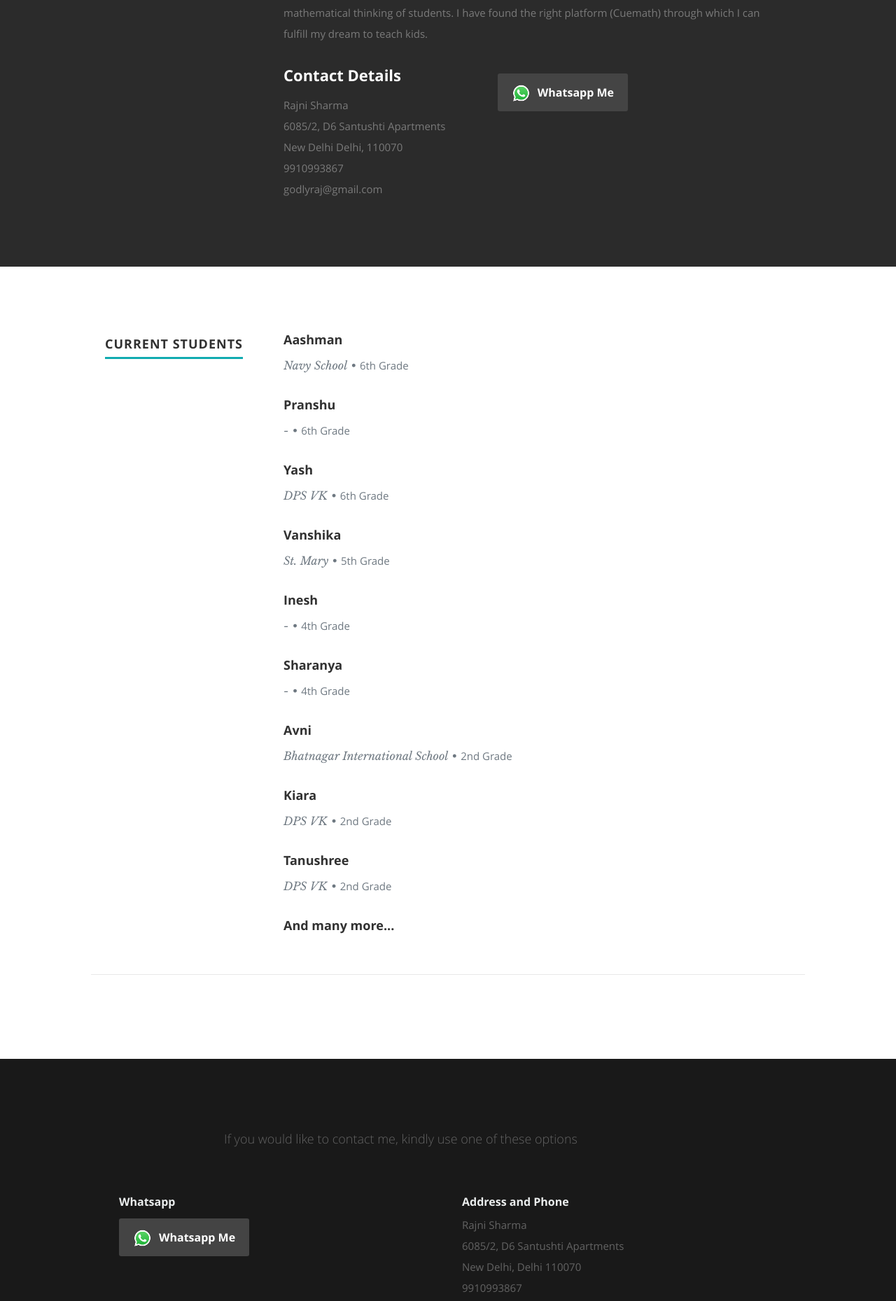
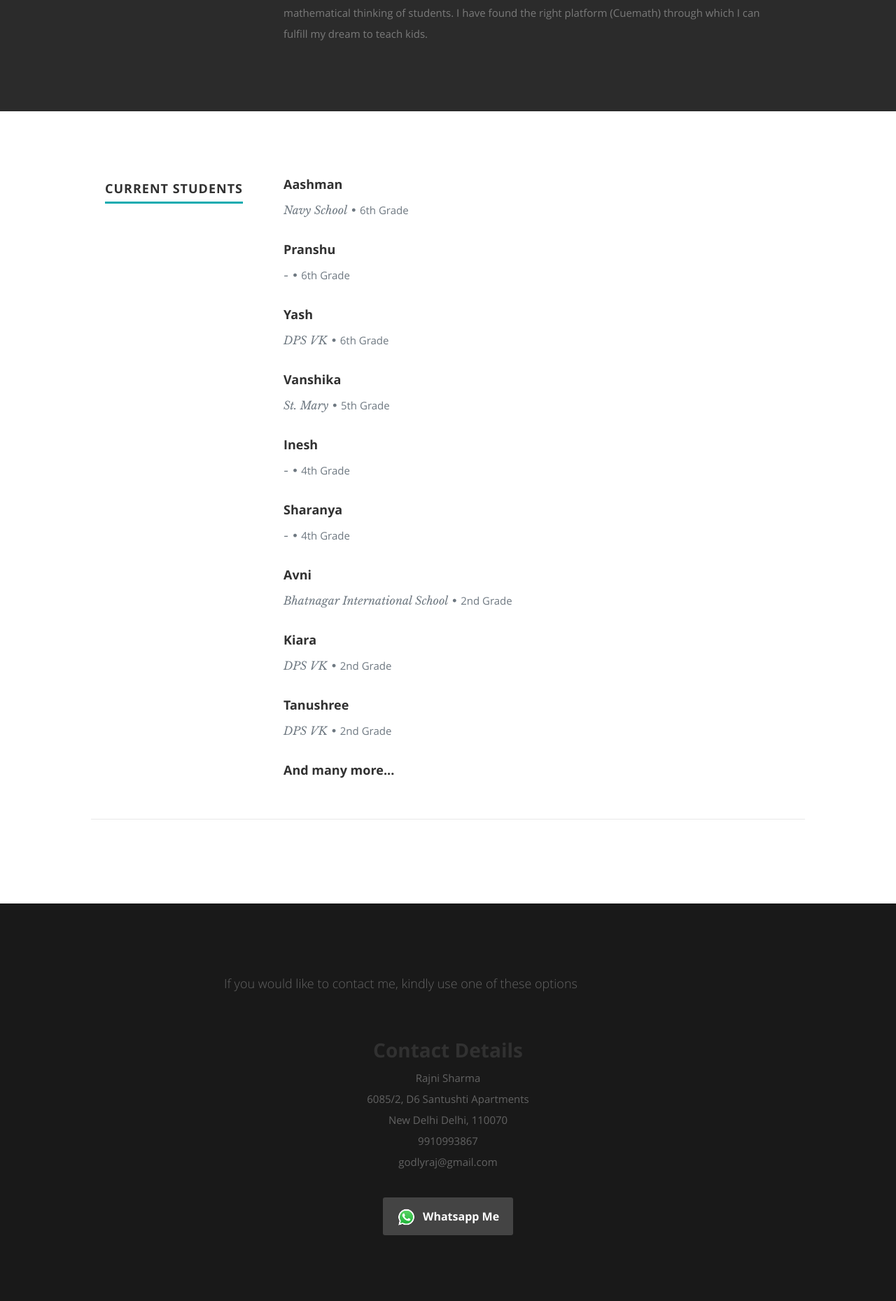
Before and after one commit to lakshay17244/RajniSharma, a React (Create React App) app: page / in a window 1280 px wide. Shown: the part 1025-2884 px from the top of the page at 70% size. Built offline with nearby package versions, Linux system fonts and the light colour scheme.

Commit message:
abhishek kashyap chutiya hai

```diff
--- a/src/Components/About.js
+++ b/src/Components/About.js
@@ -27,27 +27,14 @@ class About extends Component {
             <h2>About Me</h2>
 
             <p>{bio}</p>
-            <div className="row">
-               <div className="columns contact-details">
-                  <h2>Contact Details</h2>
-                  <p className="address">
-						   <span>{name}</span><br />
-						   <span>{street}<br />
-						         {city} {state}, {zip}
-                   </span><br />
-						   <span>{phone}</span><br />
-                     <span>{email}</span>
-					   </p>
-               </div>
-               <div className="columns download">
-                  <p>
-                     <a href={resumeDownload} className="button"><img
-                     style={{verticalAlign:'middle',
-                              marginRight: '10px'}}
-                     src={whatsappIcon} height='27' width='27'/>Whatsapp Me</a>
-                  </p>
-               </div>
-            </div>
+            {/* <div className="rows" style={{textAlign:'center'}}>
+                     <a href={resumeDownload} className="button">
+                        <img style={{
+                           verticalAlign: 'middle',
+                           marginRight: '10px'
+                        }}
+                        src={whatsappIcon} height='27' width='27' />Whatsapp Me</a>
+               </div> */}
          </div>
       </div>
 
--- a/src/Components/Contact.js
+++ b/src/Components/Contact.js
@@ -3,127 +3,50 @@ import React, { Component } from 'react';
 class Contact extends Component {
    render() {
 
-    if(this.props.data){
+      if (this.props.data) {
          var name = this.props.data.name;
          var street = this.props.data.address.street;
          var city = this.props.data.address.city;
          var state = this.props.data.address.state;
          var zip = this.props.data.address.zip;
-      var phone= this.props.data.phone;
+         var phone = this.props.data.phone;
          var email = this.props.data.email;
          var message = this.props.data.contactmessage;
-      var resumeDownload = this.props.data.resumedownload;
-      var whatsappIcon="images/whatsapp.png";
+         var whatsappLink = this.props.data.resumedownload;
+         var whatsappIcon = "images/whatsapp.png";
       }
 
       return (
          <section id="contact">
-
             <div className="row section-head">
-
                <div className="two columns header-col">
-
                   <h1><span>Get In Touch.</span></h1>
-
                </div>
-
                <div className="ten columns">
-
                   <p className="lead">{message}</p>
-
-            </div>
-
-         </div>
-
-         <div className="row">
-            <div className="six columns">
-               {/* <form action="" method="post" id="contactForm" name="contactForm">
-					<fieldset>
-
-                  <div>
-						   <label htmlFor="contactName">Name <span className="required">*</span></label>
-						   <input type="text" defaultValue="" size="35" id="contactName" name="contactName" onChange={this.handleChange}/>
-                  </div>
-
-                  <div>
-						   <label htmlFor="contactEmail">Email <span className="required">*</span></label>
-						   <input type="text" defaultValue="" size="35" id="contactEmail" name="contactEmail" onChange={this.handleChange}/>
-                  </div>
-
-                  <div>
-						   <label htmlFor="contactSubject">Subject</label>
-						   <input type="text" defaultValue="" size="35" id="contactSubject" name="contactSubject" onChange={this.handleChange}/>
-                  </div>
-
-                  <div>
-                     <label htmlFor="contactMessage">Message <span className="required">*</span></label>
-                     <textarea cols="50" rows="15" id="contactMessage" name="contactMessage"></textarea>
-                  </div>
-
-                  <div>
-                     <button className="submit">Submit</button>
-                     <span id="image-loader">
-                        <img alt="" src="images/loader.gif" />
-                     </span>
-                  </div>
-					</fieldset>
-				   </form> */}
-
-           {/* <div id="message-warning"> Error boy</div>
-				   <div id="message-success">
-                  <i className="fa fa-check"></i>Your message was sent, thank you!<br />
-				   </div> */}
-
-
-            <div className="columns download">
-            <h4>Whatsapp</h4>
-                  <p>
-                     <a href={resumeDownload} className="button"><img
-                     style={{verticalAlign:'middle',
-                  marginRight:'10px'}}
-                     src={whatsappIcon} height='27' width='27'/>Whatsapp Me</a>
-                  </p>
                </div>
             </div>
 
-
-
-            <aside className="six columns footer-widgets">
-               <div className="widget widget_contact">
-
-					   <h4>Address and Phone</h4>
+            <div className="row centered">
+               <div className="rows" style={{ textAlign: 'center' }}>
+                  <h2>Contact Details</h2>
                   <p className="address">
-						   {name}<br />
-						   {street} <br />
-						   {city}, {state} {zip}<br />
-						   <span>{phone}</span>
+                     <span>{name}</span><br />
+                     <span>{street}<br />
+                        {city} {state}, {zip}
+                     </span><br />
+                     <span>{phone}</span><br />
+                     <span>{email}</span>
                   </p>
                </div>
-
-               {/* <div className="widget widget_tweets">
-                  <h4 className="widget-title">Latest Tweets</h4>
-                  <ul id="twitter">
-                     <li>
-                        <span>
-                        This is Photoshop's version  of Lorem Ipsum. Proin gravida nibh vel velit auctor aliquet.
-                        Aenean sollicitudin, lorem quis bibendum auctor, nisi elit consequat ipsum
-                        <a href="#">http://t.co/CGIrdxIlI3</a>
-                        </span>
-                        <b><a href="#">2 Days Ago</a></b>
-                     </li>
-                     <li>
-                        <span>
-                        Sed ut perspiciatis unde omnis iste natus error sit voluptatem accusantium doloremque laudantium, totam rem aperiam,
-                        eaque ipsa quae ab illo inventore veritatis et quasi
-                        <a href="#">http://t.co/CGIrdxIlI3</a>
-                        </span>
-                        <b><a href="#">3 Days Ago</a></b>
-                     </li>
-                  </ul>
+               <div className="rows download" style={{ textAlign: 'center' }}>
+                  <a href={whatsappLink} className="button"><img
+                     style={{
+                        verticalAlign: 'middle',
+                        marginRight: '10px'
+                     }}
+                     src={whatsappIcon} height='27' width='27' />Whatsapp Me</a>
                </div>
-             */}
-
-            </aside>
             </div>
          </section>
       );
```
Lines whose indentation alone changed are shown as unchanged.
